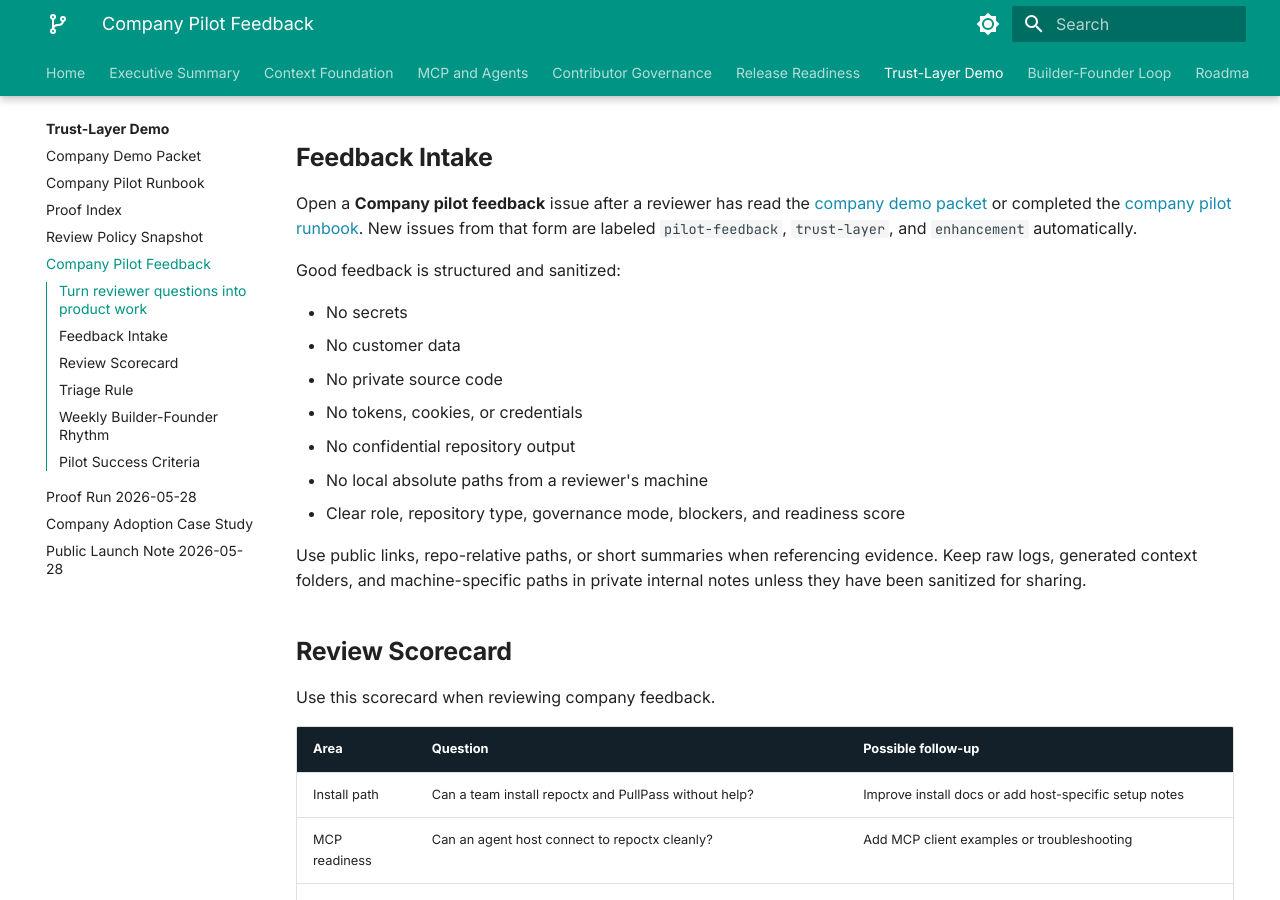
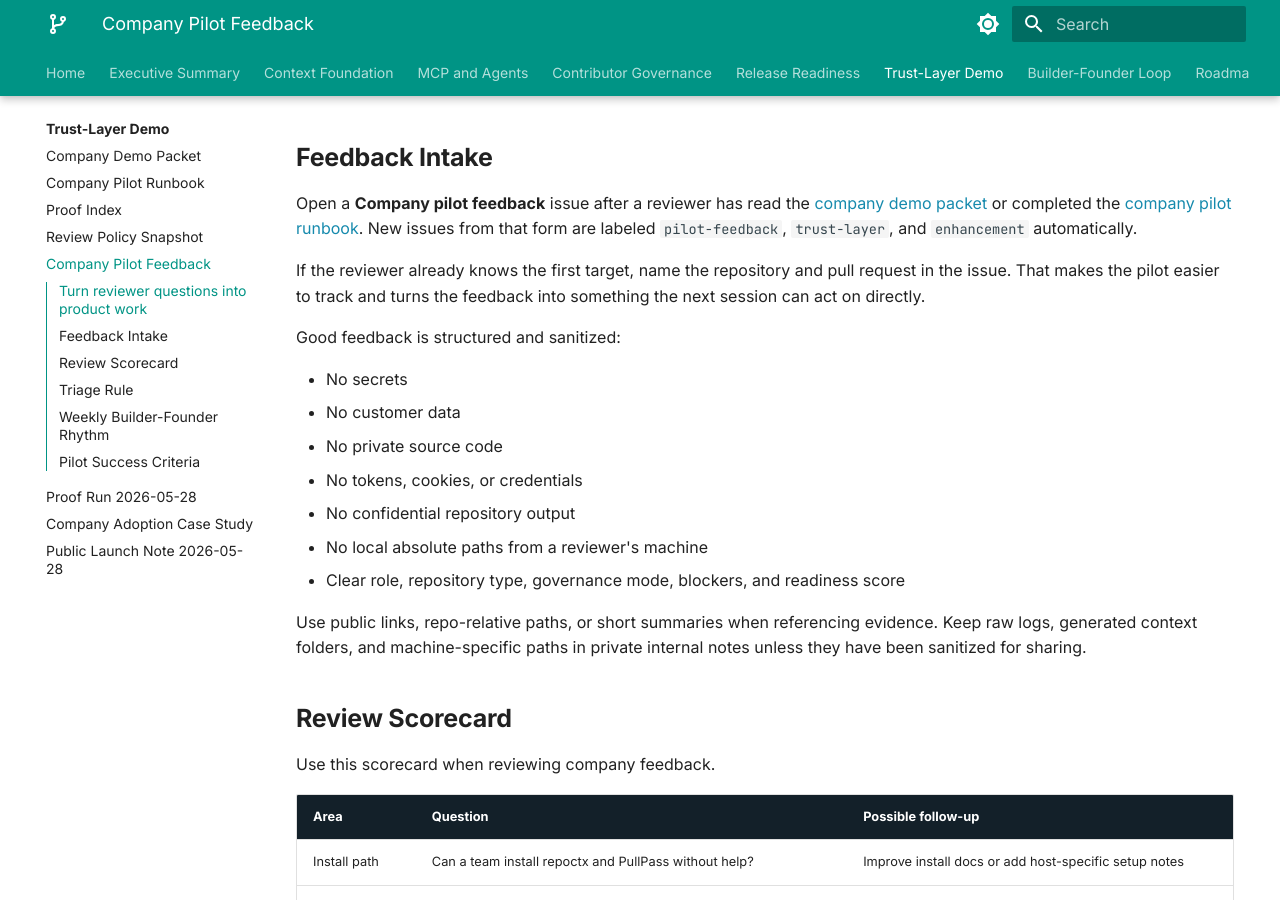
Before and after one commit to BASHBOP/otito, an MkDocs documentation site: the page built from docs/05-trust-layer-demo/company-pilot-feedback.md, in a window 1280 px wide and 900 px high, scrolled down 406 px. Built offline with MkDocs 1.6.1 and Material for MkDocs 9.7.7, drawn with Linux system fonts in a browser that asks for light colours.

Commit message:
docs: capture pilot target in feedback form

```diff
--- a/docs/05-trust-layer-demo/company-pilot-feedback.md
+++ b/docs/05-trust-layer-demo/company-pilot-feedback.md
@@ -13,6 +13,8 @@ The goal is to capture three things:
 ## Feedback Intake
 
 Open a **Company pilot feedback** issue after a reviewer has read the [company demo packet](./company-demo-packet.md) or completed the [company pilot runbook](./company-pilot-runbook.md). New issues from that form are labeled `pilot-feedback`, `trust-layer`, and `enhancement` automatically.
+
+If the reviewer already knows the first target, name the repository and pull request in the issue. That makes the pilot easier to track and turns the feedback into something the next session can act on directly.
 
 Good feedback is structured and sanitized:
 
```
Also changed, not shown: 1 other file.
